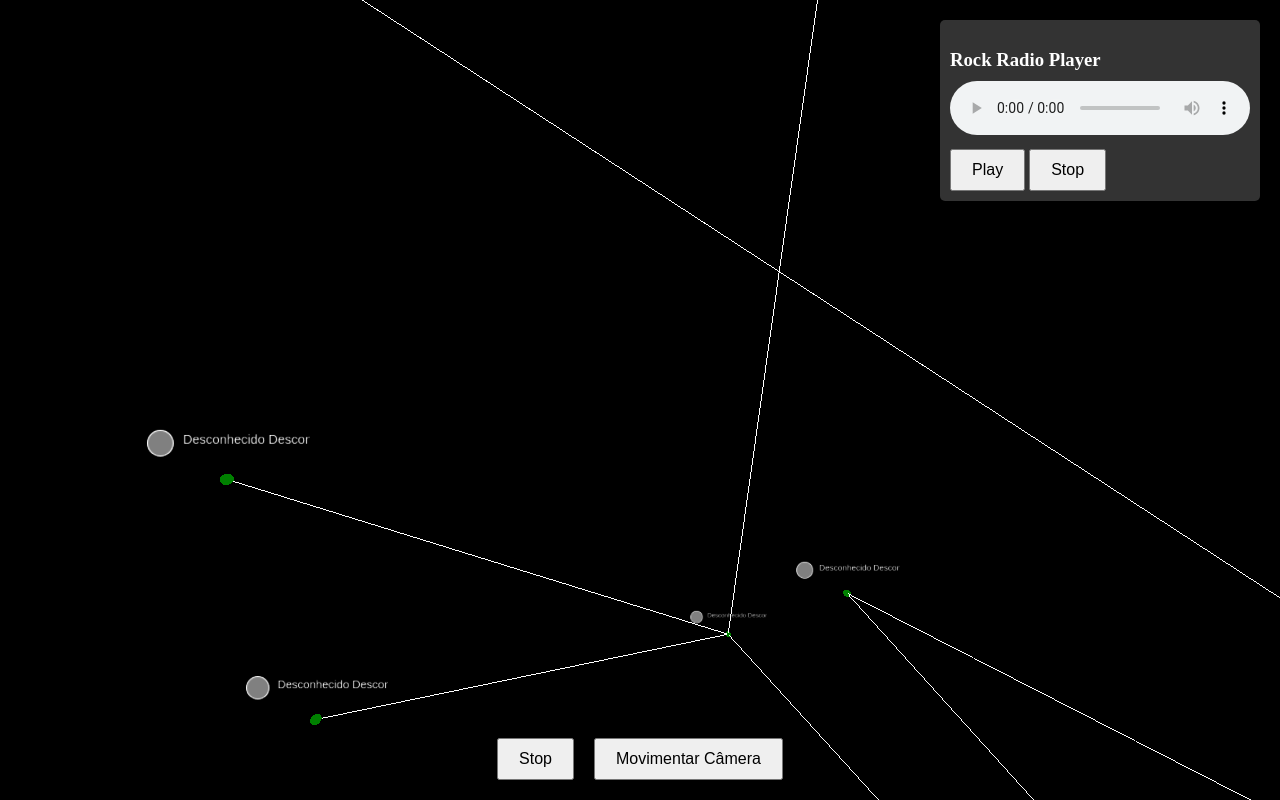
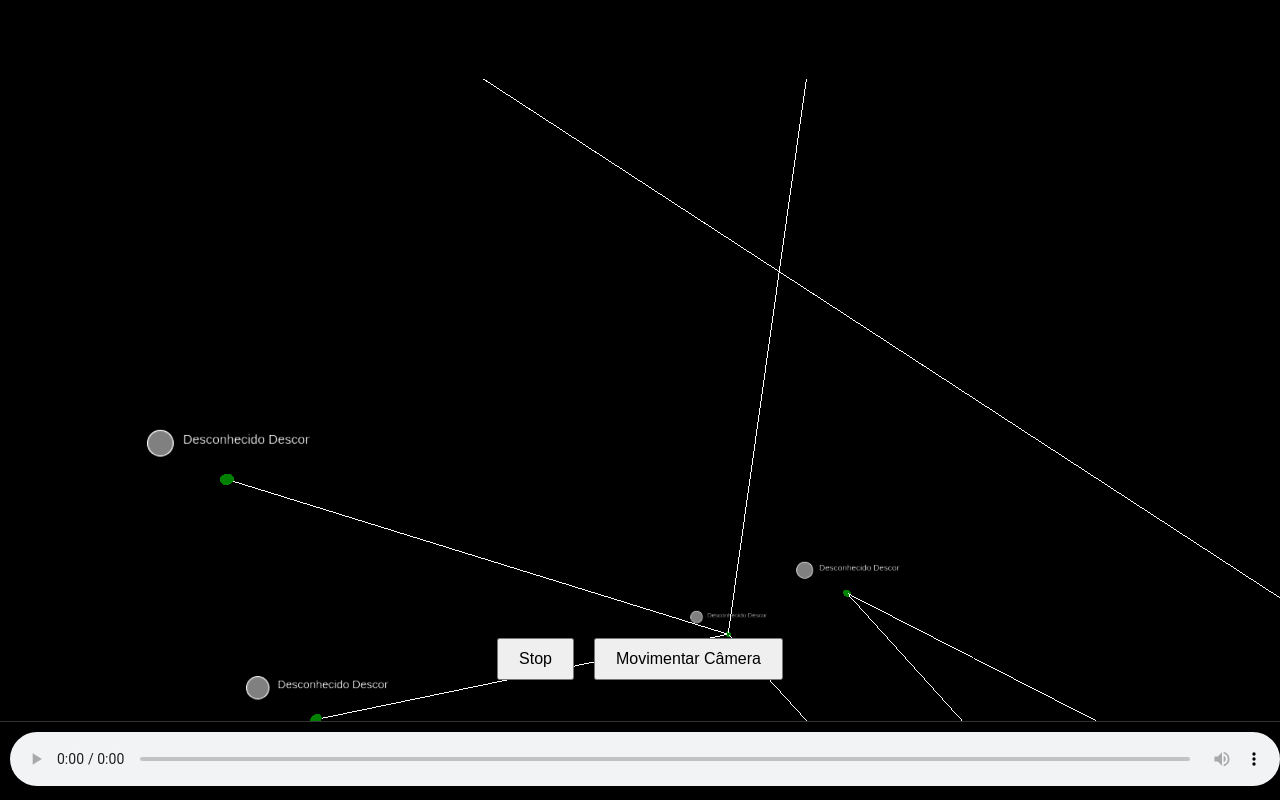
Before and after one commit to igormelo9001/hypergraph-html, a plain HTML site: page index.html in a window 1280 px wide. Drawn offline with nearby package versions, Linux system fonts and the light colour scheme; no server answers.

Commit message:
radio player and other controls updated

```diff
--- a/index.html
+++ b/index.html
@@ -15,11 +15,21 @@
         }
         #controls {
             position: fixed;
-            bottom: 20px;
+            bottom: 70px; /* Ajustado para ficar um pouco acima do player de rádio */
             width: 100%;
             display: flex;
             justify-content: center;
             gap: 20px;
+            z-index: 2; /* Garante que fique sobre o player de rádio */
+        }
+        #controls-container {
+            position: fixed;
+            bottom: 120px; /* Ajustado para separar do grid do hipergrafo */
+            width: 100%;
+            display: flex;
+            justify-content: center;
+            gap: 20px;
+            z-index: 2; /* Garante que fique sobre o player de rádio */
         }
         button {
             padding: 10px 20px;
@@ -28,40 +38,32 @@
         }
         #radioPlayerContainer {
             position: fixed;
-            top: 20px;
-            right: 20px;
-            background-color: #333;
+            bottom: 0; /* Alinha ao rodapé da página */
+            width: 100%;
+            background-color: black; /* Remove a barra cinza */
             padding: 10px;
-            border-radius: 5px;
+            border-top: 1px solid #333;
             color: white;
-            z-index: 1;
-        }
-        #rockRadioTitle {
-            margin-bottom: 10px;
+            text-align: center;
+            z-index: 1; /* Mantém abaixo dos botões de controle */
         }
         audio {
-            width: 300px;
-            margin-bottom: 10px;
+            width: 100%; /* Ajusta para ocupar toda a largura */
         }
     </style>
 </head>
 <body>
+    <div id="controls-container">
+        <button id="stopButton">Stop</button>
+        <button id="cameraButton">Movimentar Câmera</button>
+    </div>
+    <canvas id="canvas"></canvas>
     <div id="radioPlayerContainer">
-        <h3 id="rockRadioTitle">Rock Radio Player</h3>
         <audio id="radioPlayer" controls>
             <source src="https://rockfm-cope-rrcast.flumotion.com/cope/rockfm-low.mp3" type="audio/mp3">
             Seu navegador não suporta o elemento de áudio.
         </audio>
-        <div id="playerControls">
-            <button id="playButton">Play</button>
-            <button id="stopButtonRadio">Stop</button>
-        </div>
     </div>
-    <div id="controls">
-        <button id="stopButton">Stop</button>
-        <button id="cameraButton">Movimentar Câmera</button>
-    </div>
-    <canvas id="canvas"></canvas>
     <script src="https://cdnjs.cloudflare.com/ajax/libs/three.js/r128/three.min.js"></script>
     <script>
         // Código do Hipergrafo 3D
@@ -79,6 +81,7 @@
         let nodes = [];
         let edges = [];
         let stop = false;
+        let isCameraMoving = false; // Controle de movimentação da câmera
 
         async function fetchRandomUser() {
             const url = 'https://randomuser.me/api/';
@@ -177,6 +180,11 @@
         function animate() {
             requestAnimationFrame(animate);
             renderer.render(scene, camera);
+
+            if (isCameraMoving) {
+                camera.position.x += 1;
+                camera.position.y += 1;
+            }
         }
 
         setInterval(ruliadRule, 500);
@@ -184,6 +192,10 @@
 
         document.getElementById('stopButton').addEventListener('click', () => {
             stop = true;
+        });
+
+        document.getElementById('cameraButton').addEventListener('click', () => {
+            isCameraMoving = !isCameraMoving;
         });
 
         window.addEventListener('wheel', (event) => {
```
